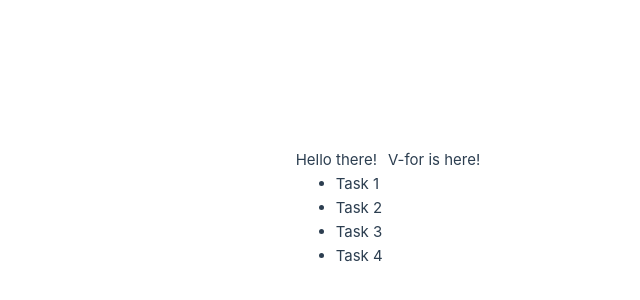
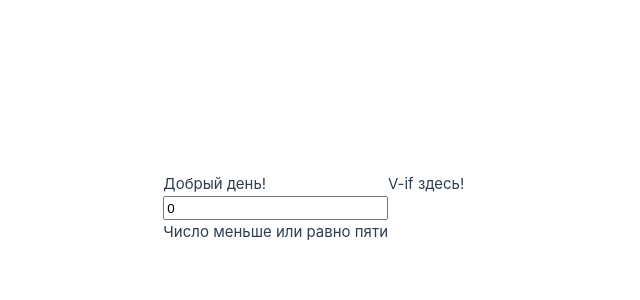
Before and after one commit to Eternal-insomnia/Dynamic-components, a Vue app: page / in a window 1280 px wide. Shown: the part 192-492 px from the top of the page, without its empty margins (252-892 px from the left). Built offline with nearby package versions, Linux system fonts and the light colour scheme.

Commit message:
Added the Vif component
Simple component that uses v-if

```diff
--- a/src/App.vue
+++ b/src/App.vue
@@ -1,14 +1,17 @@
 <script>
 import Vfor from "./components/V-for.vue"
+import Vif from "./components/V-if.vue"
 
 export default {
   components: {
-    Vfor
+    Vfor,
+    Vif
   }
 }
 </script>
 
 <template>
-  Hello there!
-  <Vfor />
+  Добрый день!
+  <!-- <Vfor/> -->
+  <Vif/>
 </template>
--- a/src/components/V-for.vue
+++ b/src/components/V-for.vue
@@ -14,7 +14,7 @@
 </script>
 
 <template>
-  <p>V-for is here! </p>
+  <p>V-for здесь!</p>
   <ul>
     <li v-for="task in tasks" :key="task.id">
       {{ task.name }}
--- /dev/null
+++ b/src/components/V-if.vue
@@ -0,0 +1,16 @@
+<script>
+export default {
+  data() {
+    return {
+      num: 0
+    }
+  }
+}
+</script>
+
+<template>
+  <p>V-if здесь!</p>
+  <input type="number" v-model="num"><br>
+  <p v-if="num > 5">Число больше пяти</p>
+  <p v-else>Число меньше или равно пяти</p><br>
+</template>
```
